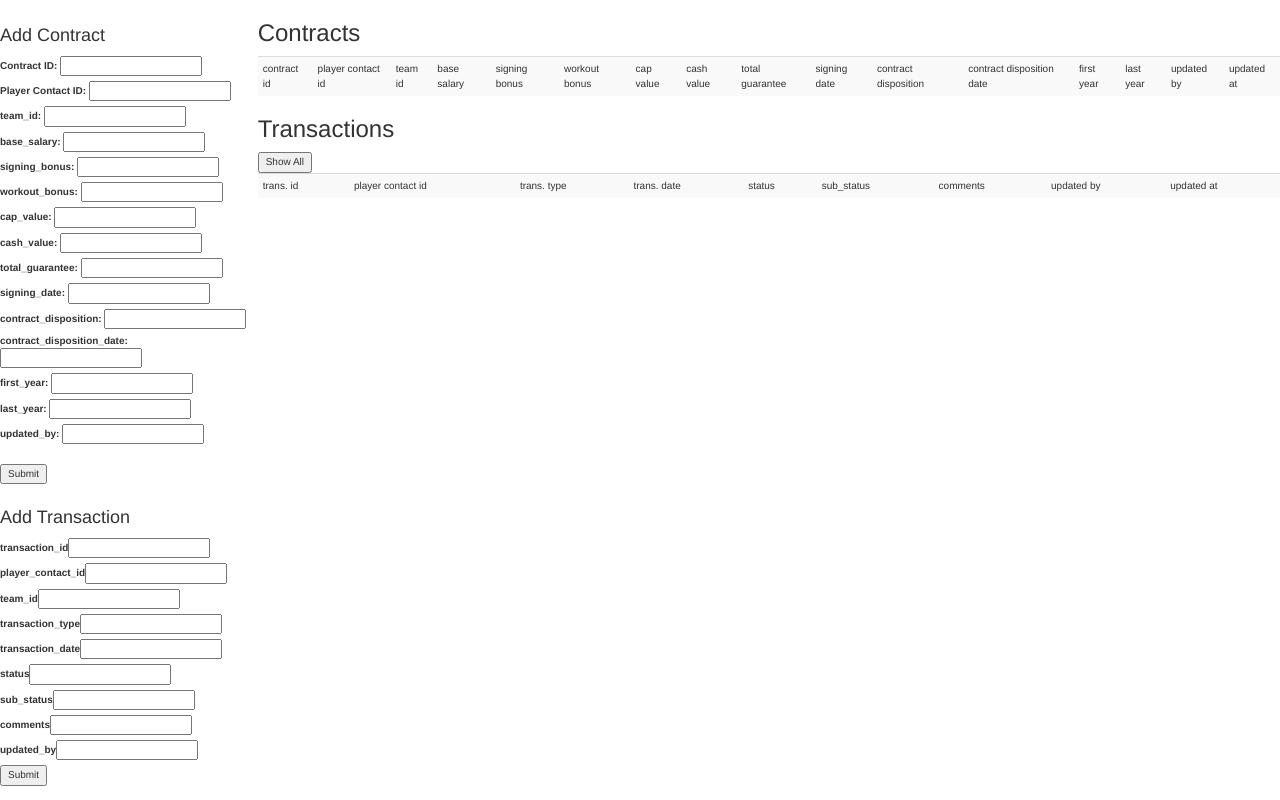
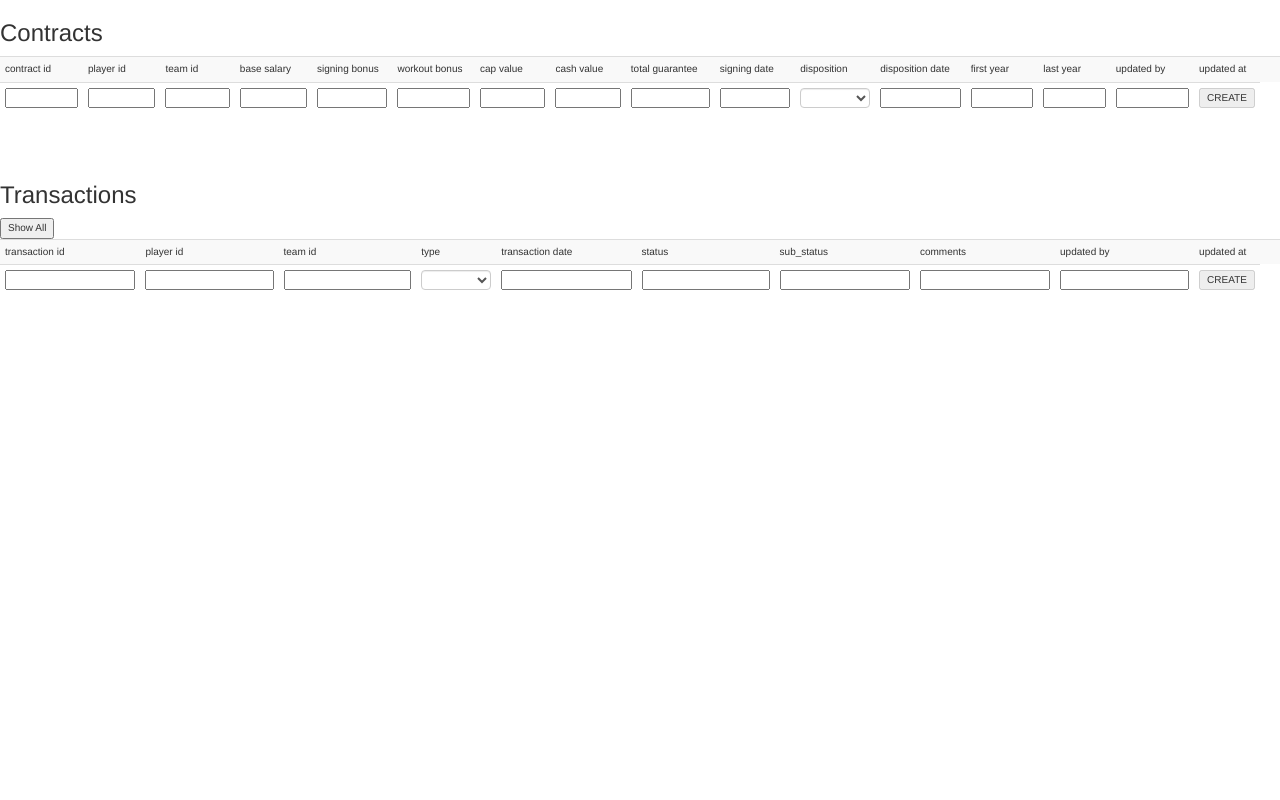
Before and after one commit to davoodharun/node-postgres-ng-demo, a website: page client/index.html in a window 1280 px wide. Drawn offline with nearby package versions, Linux system fonts and the light colour scheme; some packages are replaced by stand-ins of ours; no server answers.

Commit message:
added form validation

```diff
--- a/client/app/controllers/homeController.js
+++ b/client/app/controllers/homeController.js
@@ -31,7 +31,9 @@
       });
     }
 
-    $scope.addContract = function() {
+    $scope.addContract = function(isValid) {
+      console.log($scope.contractForm.$valid)
+      if($scope.contractForm.$valid) {
         var contract = {
           contract_id:Number($scope.contract_id),
           player_contact_id:Number($scope.player_contact_id),
@@ -56,6 +58,7 @@
           console.log(error);
         });
       }
+    }
 
     $scope.addTransaction = function() {
       var transaction = {
@@ -71,7 +74,6 @@
       }
 
       Main.addTransaction(transaction).then(function(response){
-        console.log(response.data)
         $scope.getAllTransactions();
       }).catch(function(error){
         console.log(error);
--- a/client/styles/styles.css
+++ b/client/styles/styles.css
@@ -62,3 +62,29 @@ table {
 .delete {
 	color: red;
 }
+
+input {
+	width:100% !important;
+	height:20px !important;
+}
+
+#contract-error {
+	height:10px;
+	width:100%;
+	display: inline-block;
+}
+
+.help-block {
+	color:red !important;
+	display:inline !important;
+}
+
+.has-error {
+	color:red;
+}
+
+select {
+	height: 20px !important;
+	width: 70px !important;
+	font-size: 10px !important;
+}
--- a/client/templates/home.html
+++ b/client/templates/home.html
@@ -1,49 +1,11 @@
 <div>
-	<table>
-		<tr>
-			<td rowspan='2'>
-					<h4>Add Contract</h4>
-				  <form ng-submit='addContract()' id='contractForm'>
-				  	<label>Contract ID: <input type='text' ng-model='contract_id'></label><br>
-				  	<label>Player Contact ID: <input type='text' ng-model='player_contact_id'></label><br>
-				  	<label>team_id: <input type='text' ng-model='team_id'></label><br>
-				  	<label>base_salary: <input type='text' ng-model='base_salary'></label><br>
-				  	<label>signing_bonus: <input type='text' ng-model='signing_bonus'></label><br>
-				  	<label>workout_bonus: <input type='text' ng-model='workout_bonus'></label><br>
-				  	<label>cap_value: <input type='text' ng-model='cap_value'></label><br>
-				  	<label>cash_value: <input type='text' ng-model='cash_value'></label><br>
-				  	<label>total_guarantee: <input type='text' ng-model='total_guarantee'></label><br>
-				  	<label>signing_date: <input type='text' ng-model='signing_date'></label><br>
-				  	<label>contract_disposition: <input type='text' ng-model='contract_disposition'></label><br>
-				  	<label>contract_disposition_date: <input type='text' ng-model='contract_disposition_date'></label><br>
-				  	<label>first_year: <input type='text' ng-model='first_year'></label><br>
-				  	<label>last_year: <input type='text' ng-model='last_year'></label><br>
-				  	<label>updated_by: <input type='text' ng-model='updated_by'></label><br>
-				  </form> <br>
-				  <button form='contractForm' value='submit' type='submit'>Submit</button><br><br>
-
-			  	<h4> Add Transaction </h4>
-			  	<form ng-submit='addTransaction()' id='transactionForm'>
-			  		<label>transaction_id<input type='text' ng-model='transaction_id'></label><br>
-			  		<label>player_contact_id<input type='text' ng-model='player_contact_id'></label><br>
-			  		<label>team_id<input type='text' ng-model='team_id'></label><br>
-			  		<label>transaction_type<input type='text' ng-model='transaction_type'></label><br>
-			  		<label>transaction_date<input type='text' ng-model='transaction_date'></label><br>
-			  		<label>status<input type='text' ng-model='status'></label><br>
-			  		<label>sub_status<input type='text' ng-model='sub_status'></label><br>
-			  		<label>comments<input type='text' ng-model='comments'></label><br>
-			  		<label>updated_by<input type='text' ng-model='updated_by'></label><br>
-			  	</form>
-			  	<button form='transactionForm' value='submit' type='submit'>Submit</button>
-
-			</td>
-
-			<td>
+	<div id='contracts'>
 		<h3>Contracts</h3>
+		<form ng-submit='addContract()' name="contractForm" novalidate>
 			<table class="table table-striped table-condensed">
 				<tr>
 					<th>contract id</th>
-						<th>player contact id</th>
+					<th>player id</th>
 					<th>team id</th>
 					<th>base salary</th>
 					<th>signing bonus</th>
@@ -52,12 +14,14 @@
 					<th>cash value</th>
 					<th>total guarantee</th>
 					<th>signing date</th>
-						<th>contract disposition</th>
-						<th>contract disposition date</th>
+					<th class='submit'>disposition</th>
+					<th>disposition date</th>
 					<th>first year</th>
 					<th>last year</th>
 					<th>updated by</th>
 					<th>updated at</th>
+					<th></th>
+					<th></th>
 				</tr>
 				<tr ng-repeat="contract in contracts">
 					<td>{{contract.contract_id}}</td>
@@ -79,24 +43,73 @@
 					<td ng-click='navToUpdate(contract.contract_id, "contract")' class='pointer update'> UPDATE </td>
 					<td ng-click='deleteContract(contract.contract_id)' class='pointer delete'> DELETE </td>
 				</tr>
+				<tr>
+					<td><input type='text' name='contract_id' ng-model='contract_id' required ng-class="{ 'has-error' : contractForm.contract_id.$invalid && !contractForm.contract_id.$pristine }"></td>
+					<td><input type='text' name="player_contact_id" ng-model='player_contact_id' required></td>
+					<td><input type='text' name="team_id" ng-model='team_id' required></td>
+					<td><input type='text' name="base_salary" ng-model='base_salary' required></td>
+					<td><input type='text' name="signing_bonus" ng-model='signing_bonus' required></td>
+					<td><input type='text' name="workout_bonus" ng-model='workout_bonus' required></td>
+					<td><input type='text' name="cap_value" ng-model='cap_value' required></td>
+					<td><input type='text' name="cash_value" ng-model='cash_value' required></td>
+					<td><input type='text' name="total_guarantee" ng-model='total_guarantee' required></td>
+					<td><input type='text' name="signing_date" ng-model='signing_date' required></td>
+					<td>
+						<fieldset class="form-group">
+					    <select name="contract_disposition" ng-model='contract_disposition' class="form-control" required>
+					      <option>Current</option>
+					      <option>Expired</option>
+					    </select>
+						</fieldset>
+					</td>
+					<td><input type='text' name="contract_disposition_date" ng-model='contract_disposition_date' required></td>
+					<td><input type='text' name="first_year" ng-model='first_year' required></td>
+					<td><input type='text' name="last_year" ng-model='last_year' required></td>
+					<td><input type='text' name="updated_by" ng-model='updated_by' required></td>
+					<td><button type='submit' ng-disabled="contractForm.$invalid">CREATE</button></td>
+			</tr>
 			</table>
+		</form>
+		<div id='contract-error'>
+			<span ng-show="contractForm.contract_id.$invalid && !contractForm.contract_id.$pristine" class="help-block">A contract id is required.</span>
+			<span ng-show="contractForm.player_contact_id.$invalid && !contractForm.player_contact_id.$pristine" class="help-block">A player id is required.</span>
+			<span ng-show="contractForm.team_id.$invalid && !contractForm.team_id.$pristine" class="help-block">A team is required.</span>
+			<span ng-show="contractForm.base_salary.$invalid && !contractForm.base_salary.$pristine" class="help-block">A base salary is required.</span>
+			<span ng-show="contractForm.signing_bonus.$invalid && !contractForm.signing_bonus.$pristine" class="help-block">A signing bonus is required.</span>
+			<span ng-show="contractForm.workout_bonus.$invalid && !contractForm.workout_bonus.$pristine" class="help-block">A workout bonus is required.</span>
+			<span ng-show="contractForm.cash_value.$invalid && !contractForm.cash_value.$pristine" class="help-block">A cash value is required.</span>
+			<span ng-show="contractForm.total_guarantee.$invalid && !contractForm.total_guarantee.$pristine" class="help-block">A total guarantee is required.</span>
+			<span ng-show="contractForm.signing_date.$invalid && !contractForm.signing_date.$pristine" class="help-block">A signing date is required.</span>
+			<span ng-show="contractForm.contract_disposition.$invalid && !contractForm.contract_disposition.$pristine" class="help-block">A contract disposition is required.</span>
+			<span ng-show="contractForm.contract_disposition_date.$invalid && !contractForm.contract_disposition_date.$pristine" class="help-block">A contract disposition date is required.</span>
+			<span ng-show="contractForm.last_year.$invalid && !contractForm.last_year.$pristine" class="help-block">A last year is required.</span>
+			<span ng-show="contractForm.first_year.$invalid && !contractForm.first_year.$pristine" class="help-block">A first year is required.</span>
+			<span ng-show="contractForm.update_by.$invalid && !contractForm.update_by.$pristine" class="help-block">You must enter your name.</span>
+		</div>
+	</div>
+	<div id ='transactions'>
 		<h3>Transactions</h3>
 		<button ng-click='getAllTransactions()'>Show All</button>
+			<form ng-submit='addTransaction()' name='transactionForm' id='transactionForm'>
 				<table class="table table-striped table-condensed">
 					<tr>
-						<th>trans. id</th>
-						<th>player contact id</th>
-						<th>trans. type</th>
-						<th>trans. date</th>
+						<th>transaction id</th>
+						<th>player id</th>
+						<th>team id</th>
+						<th>type</th>
+						<th>transaction date</th>
 						<th>status</th>
 						<th>sub_status</th>
 						<th>comments</th>
 						<th>updated by</th>
 						<th>updated at</th>
+						<th></th>
+						<th></th>
 					</tr>
 					<tr ng-repeat="transaction in transactions">
 						<td>{{transaction.transaction_id}}</td>
 						<td>{{transaction.player_contact_id}}</td>
+						<td>{{transaction.team_id}}</td>
 						<td>{{transaction.transaction_type}}</td>
 						<td>{{transaction.transaction_date}}</td>
 						<td>{{transaction.status}}</td>
@@ -107,13 +120,37 @@
 						<td ng-click='navToUpdate(transaction.transaction_id, "transaction")' class='pointer update'> UPDATE </td>
 						<td ng-click='deleteTransaction(transaction.transaction_id)' class='pointer delete' > DELETE </td>
 					</tr>
-				</table>
+					<tr>
+			  		<td><input type='text' required name="transaction_id" ng-model='transaction_id'></td>
+			  		<td><input type='text' required name="player_contact_id" ng-model='player_contact_id'></td>
+			  		<td><input type='text' required name="team_id" ng-model='team_id'></td>
+			  		<td>
+		  				<fieldset class="form-group">
+		  			    <select required name="transaction_type" ng-model='transaction_type' class="form-control">
+		  			      <option>New Contract</option>
+		  			      <option>Injured</option>
+		  			      <option>Activated</option>
+		  			      <option>Waived</option>
+		  			    </select>
+		  				</fieldset>
 			  		</td>
-		</tr>
-		<tr valign="top">
-			<td>
-
-			</td>
+			  		<td><input type='text' required name="transaction_date" ng-model='transaction_date'></td>
+			  		<td><input type='text' required name="status" ng-model='status'></td>
+			  		<td><input type='text' name="sub_status" ng-model='sub_status'></td>
+			  		<td><input type='text' name="comments" ng-model='comments'></td>
+			  		<td><input type='text' required name="updated_by" ng-model='updated_by'></td>
+			  		<td><button form='transactionForm' value='submit' ng-disabled="transactionForm.$invalid" type='submit'>CREATE</button></td>
 					</tr>
 				</table>
+			</form>
+		<div id='contract-error'>
+			<span ng-show="transactionForm.transaction_id.$invalid && !transactionForm.transaction_id.$pristine" class="help-block">A contract id is required.</span>
+			<span ng-show="transactionForm.player_contact_id.$invalid && !transactionForm.player_contact_id.$pristine" class="help-block">A player id is required.</span>
+			<span ng-show="transactionForm.team_id.$invalid && !transactionForm.team_id.$pristine" class="help-block">A team is required.</span>
+			<span ng-show="transactionForm.transaction_type.$invalid && !transactionForm.transaction_type.$pristine" class="help-block">A transaction type is required.</span>
+			<span ng-show="transactionForm.transaction_date.$invalid && !transactionForm.transaction_date.$pristine" class="help-block">A transaction date is required.</span>
+			<span ng-show="transactionForm.status.$invalid && !transactionForm.status.$pristine" class="help-block">A status is required.</span>
+			<span ng-show="transactionForm.updated_by.$invalid && !transactionForm.updated_by.$pristine" class="help-block">A name is required.</span>
 		</div>
+	</div>
+</div>
--- a/server/config/mockData.js
+++ b/server/config/mockData.js
@@ -2,7 +2,7 @@
 var Chance = require('chance');
 var chance = new Chance();
 var contract_disposition = ['Current', 'Expired'];
-var transaction_type = ['New Contract', 'placed on Injured reserve', 'Activated', 'Waived'];
+var transaction_type = ['New Contract', 'Injured', 'Activated', 'Waived'];
 var status = ['Active', 'Not Active'];
 var sub_status= ['Active', 'Injured Reserve', 'Waived'];
 var team_id = Math.floor(Math.random() * (1000 - 1) + 1);
```
Lines whose indentation alone changed are shown as unchanged.
